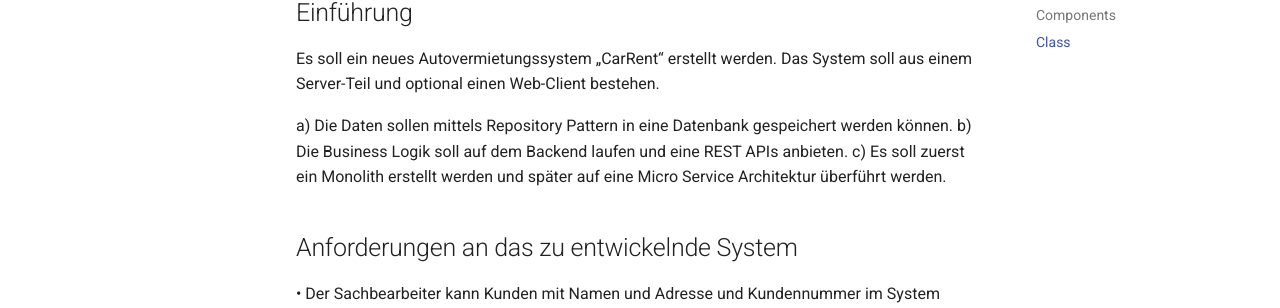
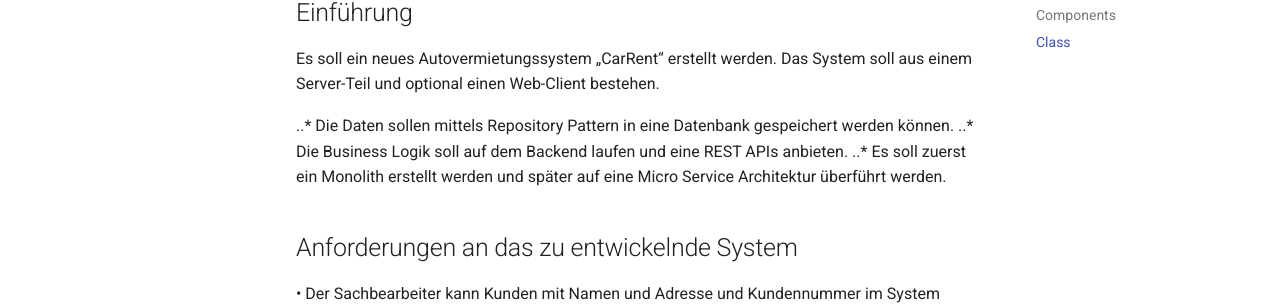
Before and after one commit to DrAssimov/CarRent, an MkDocs documentation site: the page built from docs/index.md, in a window 1280 px wide and 1188 px high. Shown: the part 276-584 px from the top of the window. Built offline with MkDocs 1.6.1 and Material for MkDocs 9.7.7, drawn with Linux system fonts in a browser that asks for light colours.

```diff
--- a/docs/index.md
+++ b/docs/index.md
@@ -4,9 +4,9 @@ CarRent ist die Pflichtaufgabe aus dem Modul Softwarearchitektur und -design, um
 ## Einführung
 Es soll ein neues Autovermietungssystem „CarRent“ erstellt werden. Das System soll aus einem Server-Teil und optional einen Web-Client bestehen.
 
-  a) Die Daten sollen mittels Repository Pattern in eine Datenbank gespeichert werden können.
-  b) Die Business Logik soll auf dem Backend laufen und eine REST APIs anbieten.
-  c) Es soll zuerst ein Monolith erstellt werden und später auf eine Micro Service Architektur überführt werden.
+  ..* Die Daten sollen mittels Repository Pattern in eine Datenbank gespeichert werden können.
+  ..* Die Business Logik soll auf dem Backend laufen und eine REST APIs anbieten.
+  ..* Es soll zuerst ein Monolith erstellt werden und später auf eine Micro Service Architektur überführt werden.
 
 ## Anforderungen an das zu entwickelnde System
   • Der Sachbearbeiter kann Kunden mit Namen und Adresse und Kundennummer im System verwalten, d.h. erfassen, bearbeiten, löschen und den Kunden mit dessen Namen oder Kundennummer suchen.
```
